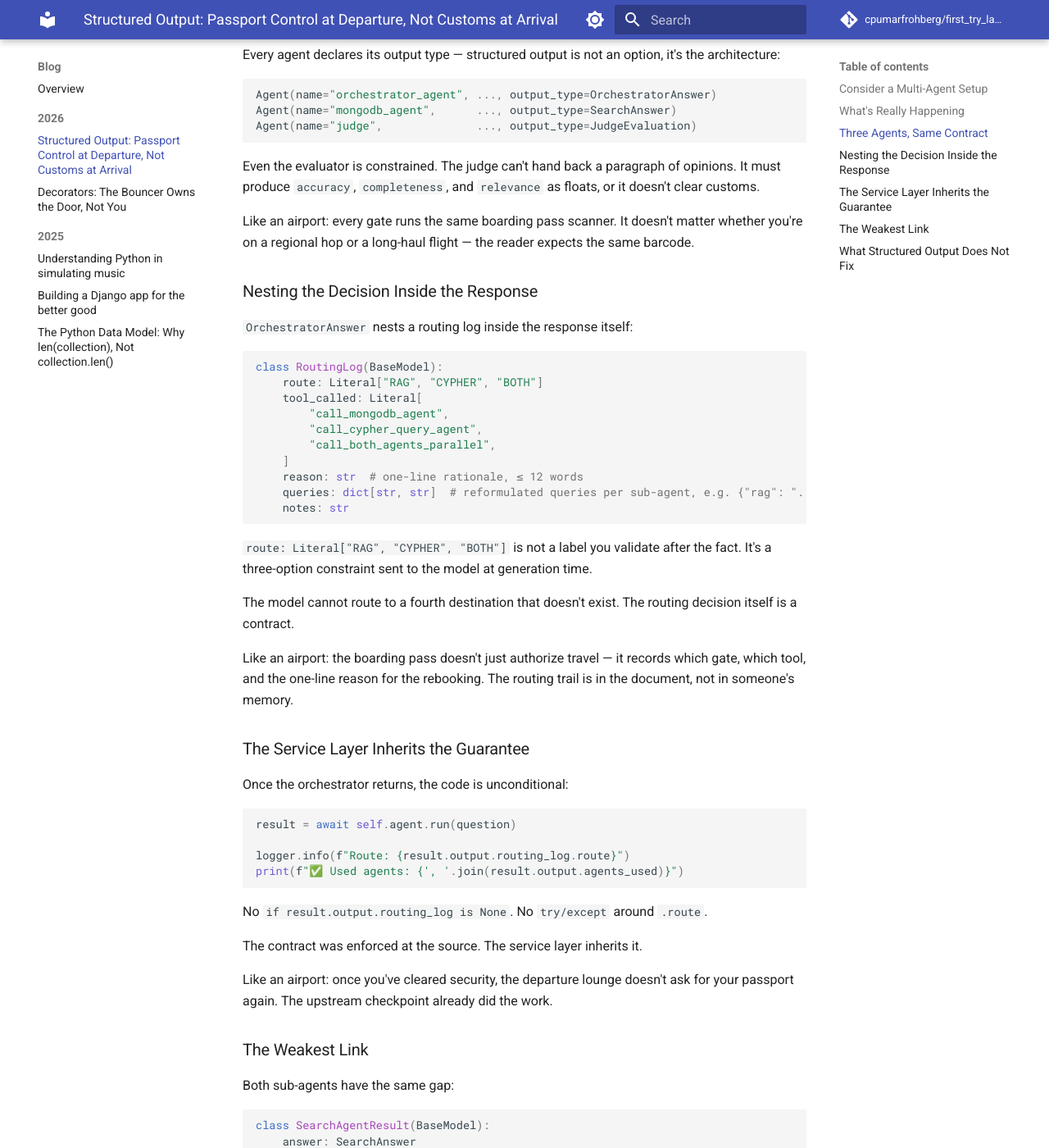
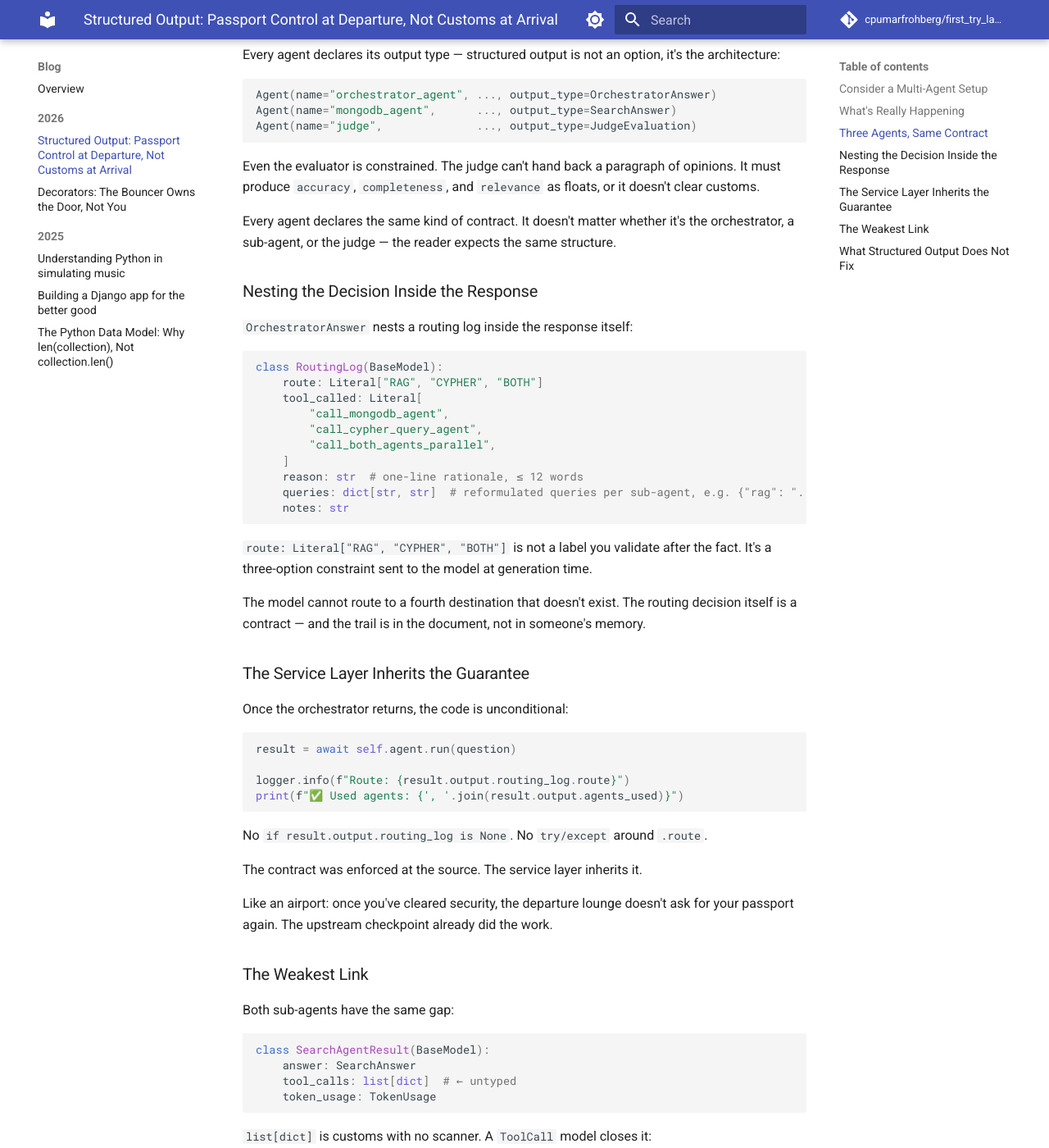
Before and after one commit to cpumarfrohberg/first_try_landed, an MkDocs documentation site: the page built from docs/blog/posts/structured_output_and_contracts.md, in a window 1280 px wide and 1400 px high, scrolled down 1250 px. Shown: the whole window at 82% size. Built offline with MkDocs 1.6.1 and Material for MkDocs 9.7.7, drawn with Linux system fonts in a browser that asks for light colours; comment, search, counter and statistics services are not loaded; some of the changed text lies outside the part shown.

Commit message:
reduce analogies to bare min in article on structured output

````diff
--- a/docs/blog/posts/structured_output_and_contracts.md
+++ b/docs/blog/posts/structured_output_and_contracts.md
@@ -63,7 +63,7 @@ Agent(name="judge",              ..., output_type=JudgeEvaluation)
 Even the evaluator is constrained. The judge can't hand back a paragraph of opinions.
 It must produce `accuracy`, `completeness`, and `relevance` as floats, or it doesn't clear customs.
 
-Like an airport: every gate runs the same boarding pass scanner. It doesn't matter whether you're on a regional hop or a long-haul flight — the reader expects the same barcode.
+Every agent declares the same kind of contract. It doesn't matter whether it's the orchestrator, a sub-agent, or the judge — the reader expects the same structure.
 
 ### Nesting the Decision Inside the Response
 
@@ -86,9 +86,7 @@ class RoutingLog(BaseModel):
 It's a three-option constraint sent to the model at generation time.
 
 The model cannot route to a fourth destination that doesn't exist.
-The routing decision itself is a contract.
-
-Like an airport: the boarding pass doesn't just authorize travel — it records which gate, which tool, and the one-line reason for the rebooking. The routing trail is in the document, not in someone's memory.
+The routing decision itself is a contract — and the trail is in the document, not in someone's memory.
 
 ### The Service Layer Inherits the Guarantee
 
@@ -132,9 +130,7 @@ class SearchAgentResult(BaseModel):
     token_usage: TokenUsage
 ```
 
-The contract is only as strong as its weakest field.
-
-Like an airport: every passenger clears the full body scanner, but one bag gets waved through without X-ray. The terminal's guarantee is only as strong as that unchecked bag.
+The contract is only as strong as its weakest field — one untyped `list[dict]` is the unchecked bag.
 
 ### What Structured Output Does Not Fix
 
````
